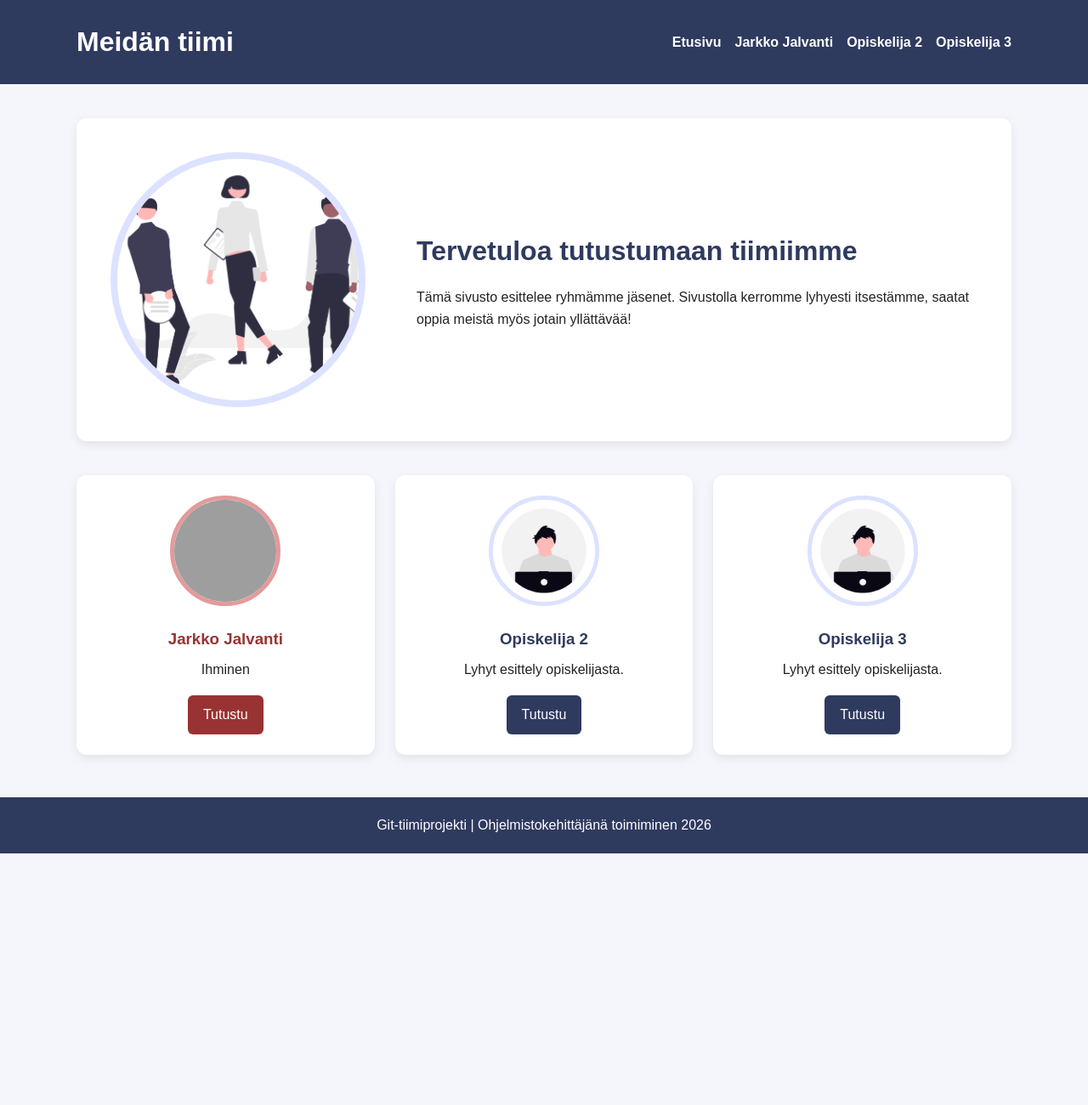
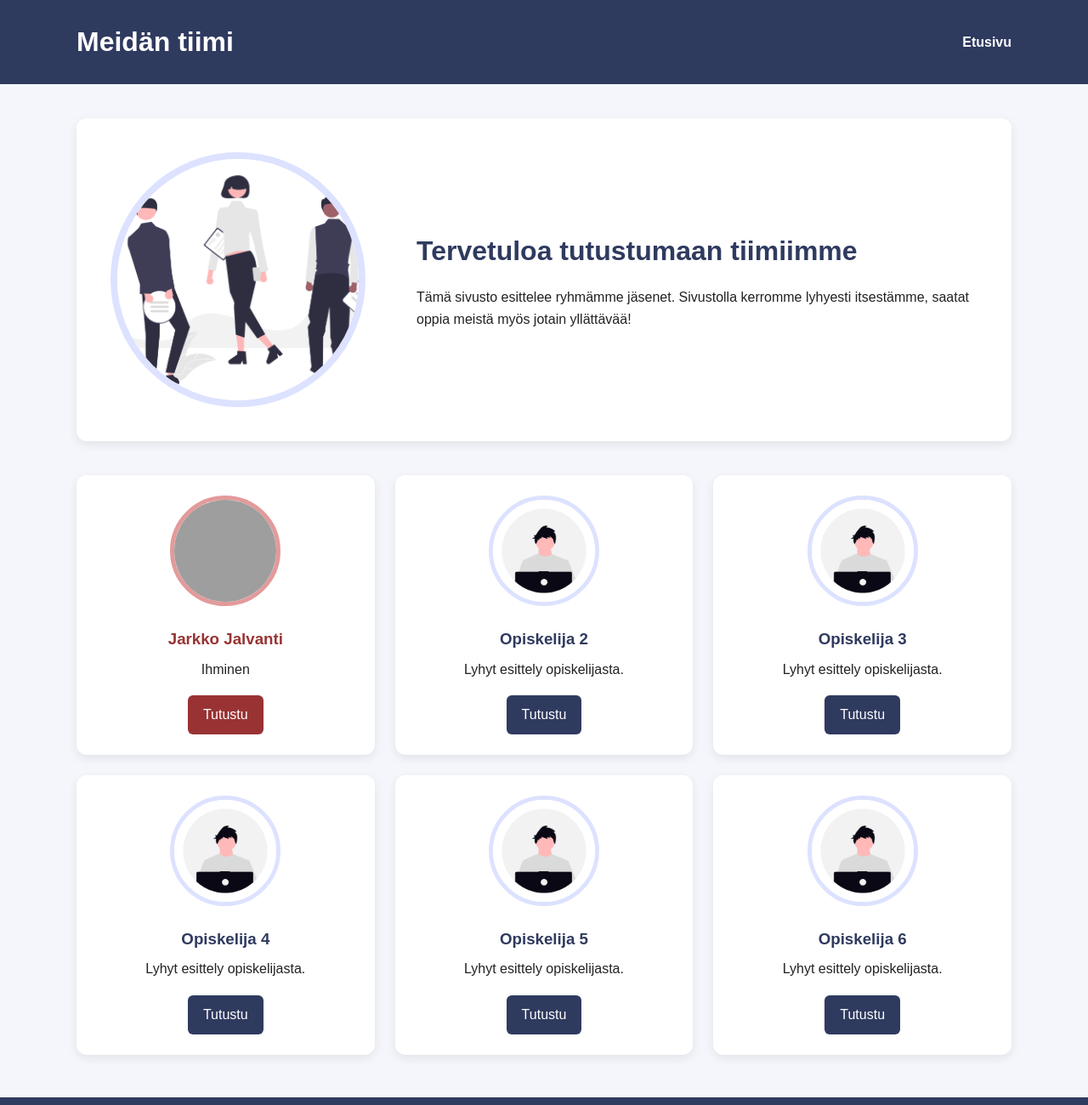
Before and after one commit to vitavlas/git-tiimiprojekti, a plain HTML site: page index.html in a window 1280 px wide. Shown: the top 1300 px of the page at 85% size. Before the commit the page ends 1004 px from the top, so only its background shows below. Drawn offline with Linux system fonts and the light colour scheme; grey boxes are pictures that could not be loaded.

Commit message:
lisätty opiskelija profiileja

```diff
--- a/index.html
+++ b/index.html
@@ -15,9 +15,6 @@
             <h1>Meidän tiimi</h1>
             <nav>
                 <a href="index.html">Etusivu</a>
-                <a href="pages/Jarkko.html">Jarkko Jalvanti</a>
-                <a href="pages/opiskelija_malli.html">Opiskelija 2</a>
-                <a href="pages/opiskelija_malli.html">Opiskelija 3</a>
             </nav>
         </div>
     </header>
@@ -56,6 +53,28 @@
                 <p>Lyhyt esittely opiskelijasta.</p>
                 <a class="button" href="pages/opiskelija_malli.html">Tutustu</a>
             </article>
+
+            <article class="member-card">
+                <img class="profile-photo-small" src="images/opiskelija.png" alt="Opiskelija 3">
+                <h3>Opiskelija 4</h3>
+                <p>Lyhyt esittely opiskelijasta.</p>
+                <a class="button" href="pages/opiskelija_malli.html">Tutustu</a>
+            </article>
+
+            <article class="member-card">
+                <img class="profile-photo-small" src="images/opiskelija.png" alt="Opiskelija 3">
+                <h3>Opiskelija 5</h3>
+                <p>Lyhyt esittely opiskelijasta.</p>
+                <a class="button" href="pages/opiskelija_malli.html">Tutustu</a>
+            </article>
+
+            <article class="member-card">
+                <img class="profile-photo-small" src="images/opiskelija.png" alt="Opiskelija 3">
+                <h3>Opiskelija 6
+                </h3>
+                <p>Lyhyt esittely opiskelijasta.</p>
+                <a class="button" href="pages/opiskelija_malli.html">Tutustu</a>
+            </article>
         </section>
     </main>
 
```
